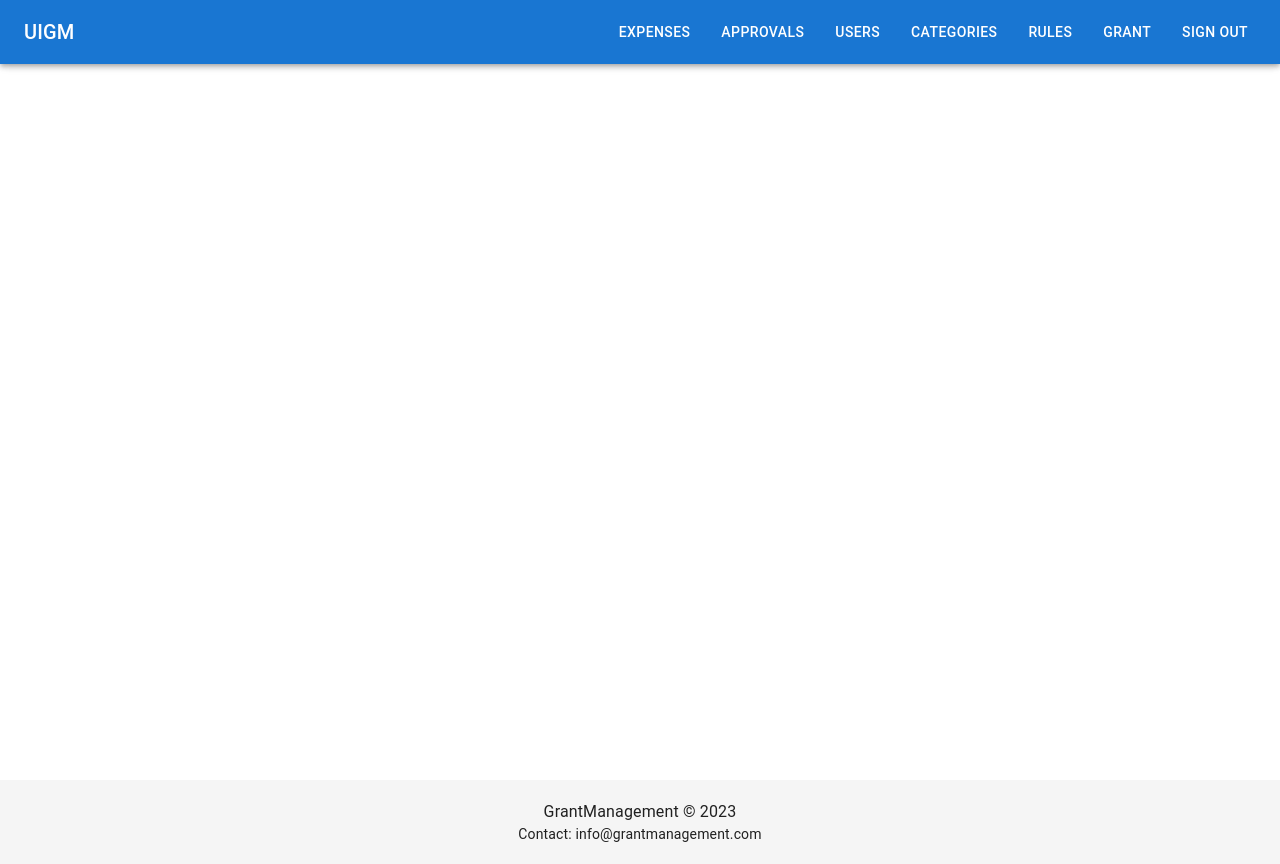
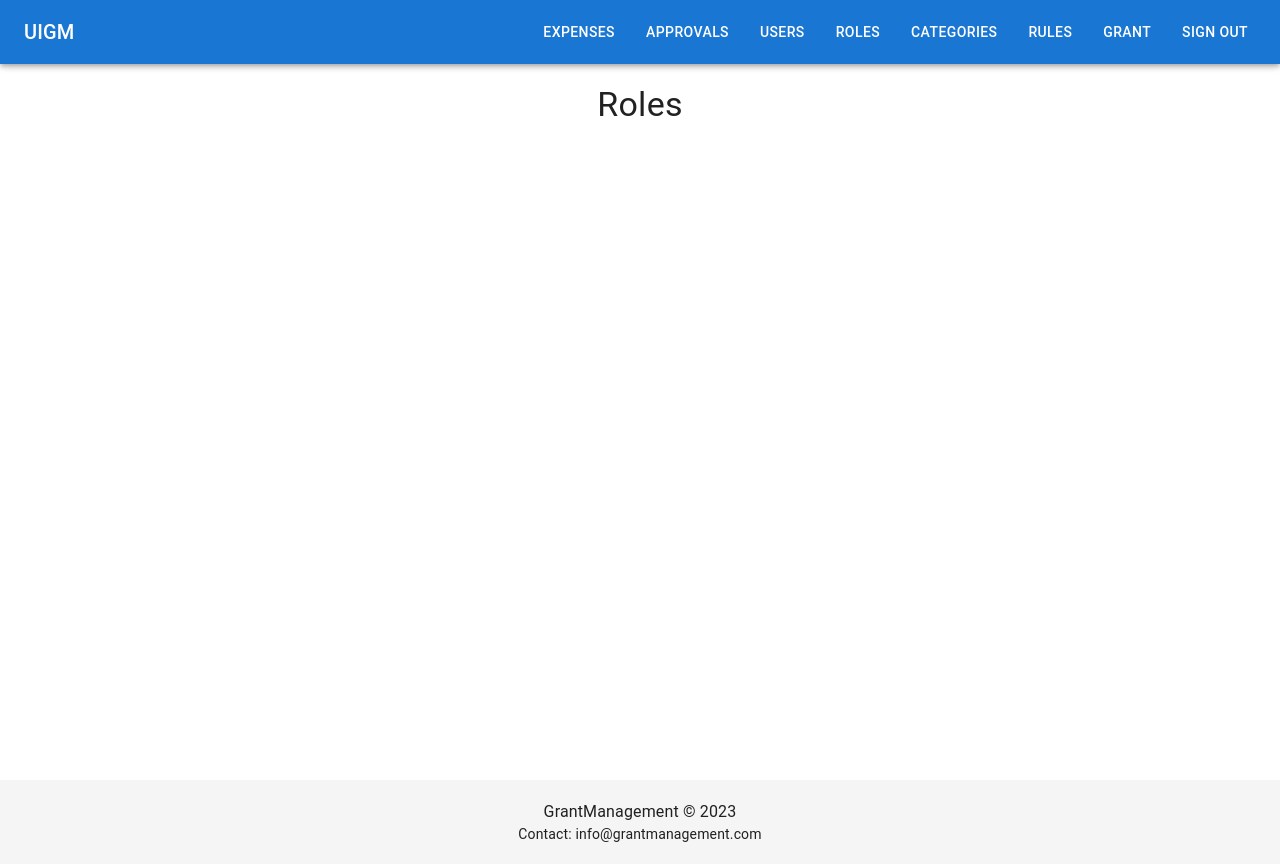
Before and after one commit to JosephPBaruch/grantManager, a React (Vite) app in the folder client/: page /roles in a window 1280 px wide. Built offline with nearby package versions, Linux system fonts and the light colour scheme; sample sign-in values are in the browser's storage.

Commit message:
init roles

```diff
--- a/client/src/App.tsx
+++ b/client/src/App.tsx
@@ -15,6 +15,7 @@ import { useState, useEffect } from 'react';
 import CreateRules from './Components/Rules/CreateRules';
 import Approvals from './Components/Approvals';
 import Categories from './Components/Categories/Categories';
+import Roles from './Components/Roles';
 
 const useStyles = makeStyles({
   root: {
@@ -109,6 +110,9 @@ function LocationBasedComponents() {
                 <Link to="/users" className={classes.link}>Users</Link>
               </Button>
               <Button color="inherit">
+                <Link to="/roles" className={classes.link}>Roles</Link>
+              </Button>
+              <Button color="inherit">
                 <Link to="/categories" className={classes.link}>Categories</Link>
               </Button>
               <Button color="inherit">
@@ -146,6 +150,8 @@ function LocationBasedComponents() {
             <Route path="/approvals" element={<ProtectedRoute element={<Approvals />} />} />
 
             <Route path="/categories" element={<ProtectedRoute element={<Categories />} />} />
+
+            <Route path="/roles" element={<ProtectedRoute element={<Roles />} />} />
           </Routes>
         </div>
         {!hideHeaderFooter && (
--- a/client/src/Components/Grants/Grants.tsx
+++ b/client/src/Components/Grants/Grants.tsx
@@ -63,7 +63,7 @@ function Budgets() {
   const handleSelectBudget = (id: string, title: string) => {
     localStorage.setItem('selected_grant_id', id);
     localStorage.setItem('selected_grant_title', title);
-    navigate("/list-users");
+    navigate("/expenses");
   };
 
   return (
--- /dev/null
+++ b/client/src/Components/Roles.tsx
@@ -0,0 +1,41 @@
+import { Container, Typography, } from "@mui/material";
+import { makeStyles } from '@mui/styles';
+
+const useStyles = makeStyles({
+  root: {
+    display: 'flex',
+    flexDirection: 'column',
+    alignItems: 'center',
+    gap: '20px',
+    marginTop: '20px',
+  },
+  budgetCard: {
+    padding: '20px',
+    width: '100%',
+    maxWidth: '600px',
+    marginBottom: '10px',
+  },
+  budgetInfo: {
+    display: 'flex',
+    flexDirection: 'column',
+    gap: '5px',
+  },
+  createButton: {
+    marginTop: '20px',
+  },
+});
+
+function Roles() {
+  const classes = useStyles();
+
+  return (
+    <Container maxWidth="sm" className={classes.root}>
+        <Typography variant="h4">
+            Roles
+        </Typography>
+
+    </Container>
+  );
+}
+
+export default Roles;
```
